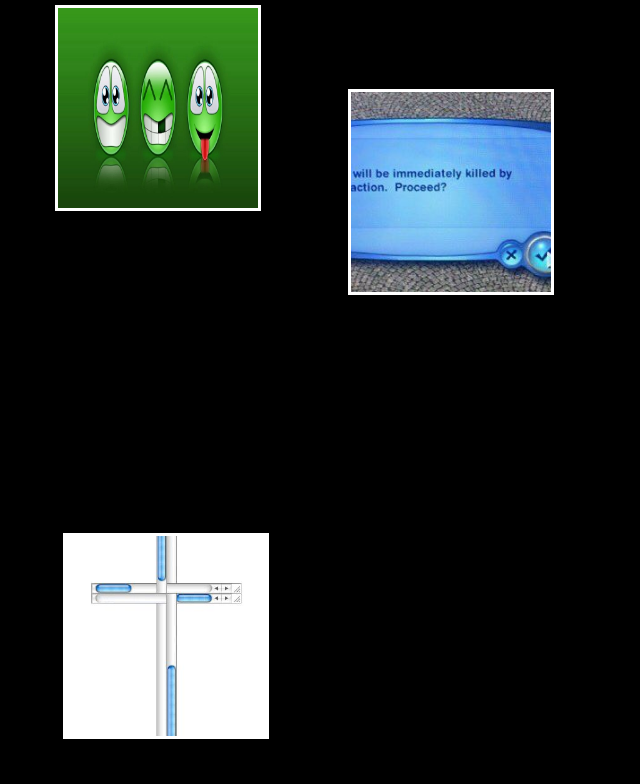
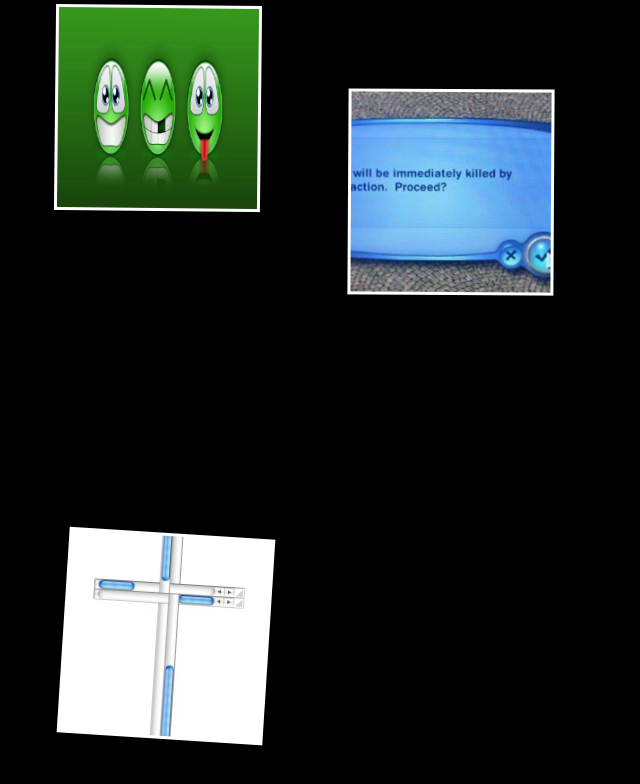
Before and after one commit to rebeccahoarau/PORTFOLIO, a plain HTML site: page index.html in a window 1280 px wide. Shown: the whole page, without its empty margins (0-640 px from the left). Drawn offline with Linux system fonts and the light colour scheme.

Commit message:
CHATGPT had some ideas

```diff
--- a/index.html
+++ b/index.html
@@ -16,11 +16,16 @@
   </div>
 
   <div id="main-content">
+    <audio autoplay loop id="ambient-audio">
+  <source src="audio/ambient.mp3" type="audio/mpeg">
+  Your browser does not support the audio element.
+</audio>
     <div id="projects-container">
       <div class="project" data-link="projects/project1.html" style="--title:'Project One'; background-image: url('images/project1.jpg');"></div>
       <div class="project" data-link="projects/project2.html" style="--title:'Project Two'; background-image: url('images/project2.jpg');"></div>
       <div class="project" data-link="projects/project3.html" style="--title:'Project Three'; background-image: url('images/project3.jpg');"></div>
     </div>
+
   </div>
 
   <script src="script.js"></script>
--- a/script.js
+++ b/script.js
@@ -42,6 +42,8 @@ projects.forEach(project => {
   let dx = (Math.random() - 0.5) * 0.3;
   let dy = (Math.random() - 0.5) * 0.3;
 
+ let angle = 0;
+
 setInterval(() => {
   let top = parseFloat(project.style.top);
   let left = parseFloat(project.style.left);
@@ -49,13 +51,18 @@ projects.forEach(project => {
   top += dy;
   left += dx;
 
-    // Bounce off edges
   if (top < 0 || top > window.innerHeight - 200) dy *= -1;
   if (left < 0 || left > window.innerWidth - 200) dx *= -1;
 
   project.style.top = `${top}px`;
   project.style.left = `${left}px`;
+
+  // Rotate a bit
+  angle += (Math.random() - 0.5) * 0.5;
+  project.style.transform = `rotate(${angle}deg)`;
 }, 40);
+
+
 
   // DRAGGING vs CLICK LOGIC
   let isDragging = false;
--- a/style.css
+++ b/style.css
@@ -88,9 +88,48 @@ body, html {
     text-shadow: 1px 1px 3px black;
   }
 
-  .project:hover::after {
-    opacity: 1;
+.project::after {
+  content: var(--title);
+  position: absolute;
+  bottom: -2em;
+  left: 0;
+  width: 100%;
+  text-align: center;
+  font-size: 1.5rem;
+  color: white;
+  opacity: 0;
+  transition: opacity 0.3s ease, transform 0.2s ease;
+  font-family: 'Courier New', Courier, monospace;
+  text-shadow: 0 0 3px cyan, 0 0 5px magenta;
+  mix-blend-mode: exclusion;
+}
+
+.project:hover::after {
+  opacity: 1;
+  transform: scale(1.3) rotateZ(1deg);
+  animation: glitch 0.3s steps(2, end) infinite;
+}
+
+@keyframes glitch {
+  0% {
+    text-shadow: 1px 0 red, -1px 0 cyan;
   }
+  20% {
+    text-shadow: -2px 0 magenta, 2px 0 blue;
+  }
+  40% {
+    text-shadow: 1px -1px green, -1px 1px yellow;
+  }
+  60% {
+    text-shadow: 0 0 3px white, 0 0 5px red;
+  }
+  80% {
+    text-shadow: 2px 1px cyan, -2px -1px magenta;
+  }
+  100% {
+    text-shadow: 0 0 1px white, 0 0 2px black;
+  }
+}
 
   .project:active {
     cursor: grabbing;
```
Lines whose indentation alone changed are shown as unchanged.
